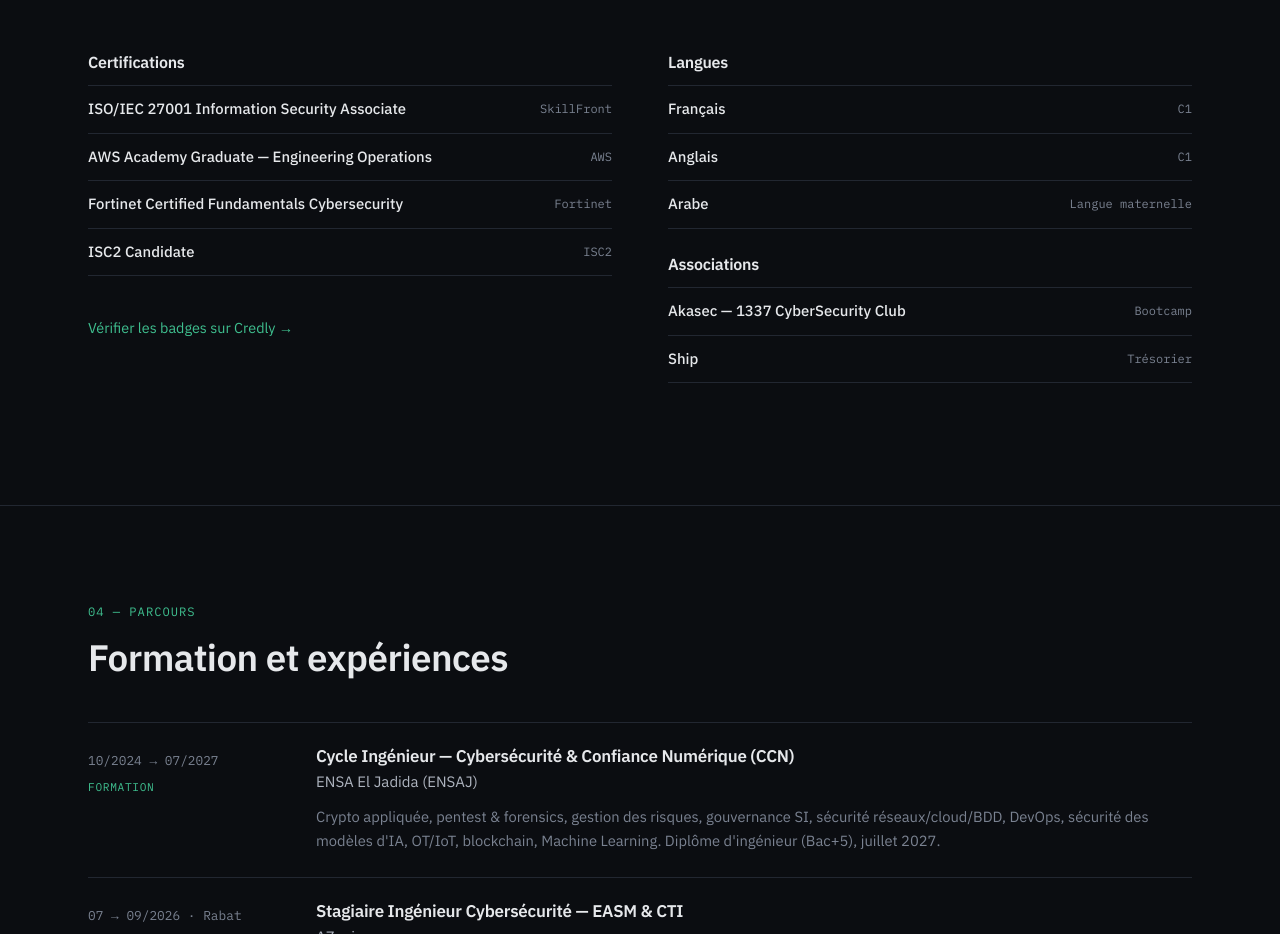
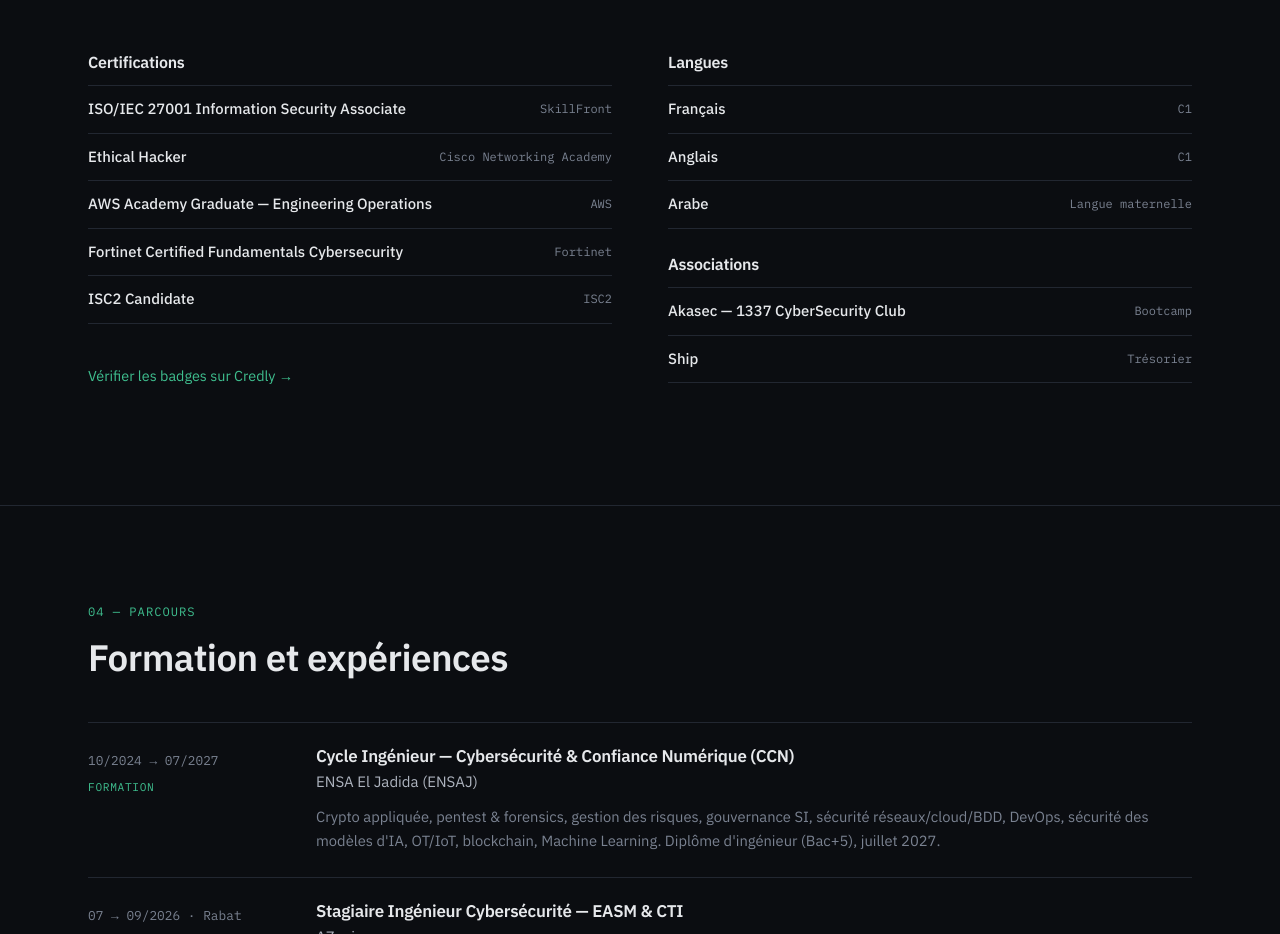
Before and after one commit to h-4mza/portfolio, a plain HTML site: page index.html in a window 1280 px wide. Shown: the part 4320-5254 px from the top of the page. Drawn offline with Linux system fonts and the light colour scheme.

Commit message:
Certification Ethical Hacker (Cisco) et CV du 22/10
Co-Authored-By: Claude Opus 5.5 <noreply@anthropic.com>

```diff
--- a/index.html
+++ b/index.html
@@ -123,6 +123,7 @@
         <h3 class="h3" data-i18n="certs.title">Certifications</h3>
         <ul class="rows">
           <li><b>ISO/IEC 27001 Information Security Associate</b><span class="mono">SkillFront</span></li>
+          <li><b>Ethical Hacker</b><span class="mono">Cisco Networking Academy</span></li>
           <li><b>AWS Academy Graduate — Engineering Operations</b><span class="mono">AWS</span></li>
           <li><b>Fortinet Certified Fundamentals Cybersecurity</b><span class="mono">Fortinet</span></li>
           <li><b>ISC2 Candidate</b><span class="mono">ISC2</span></li>
```
Also changed, not shown: 2 other files.
